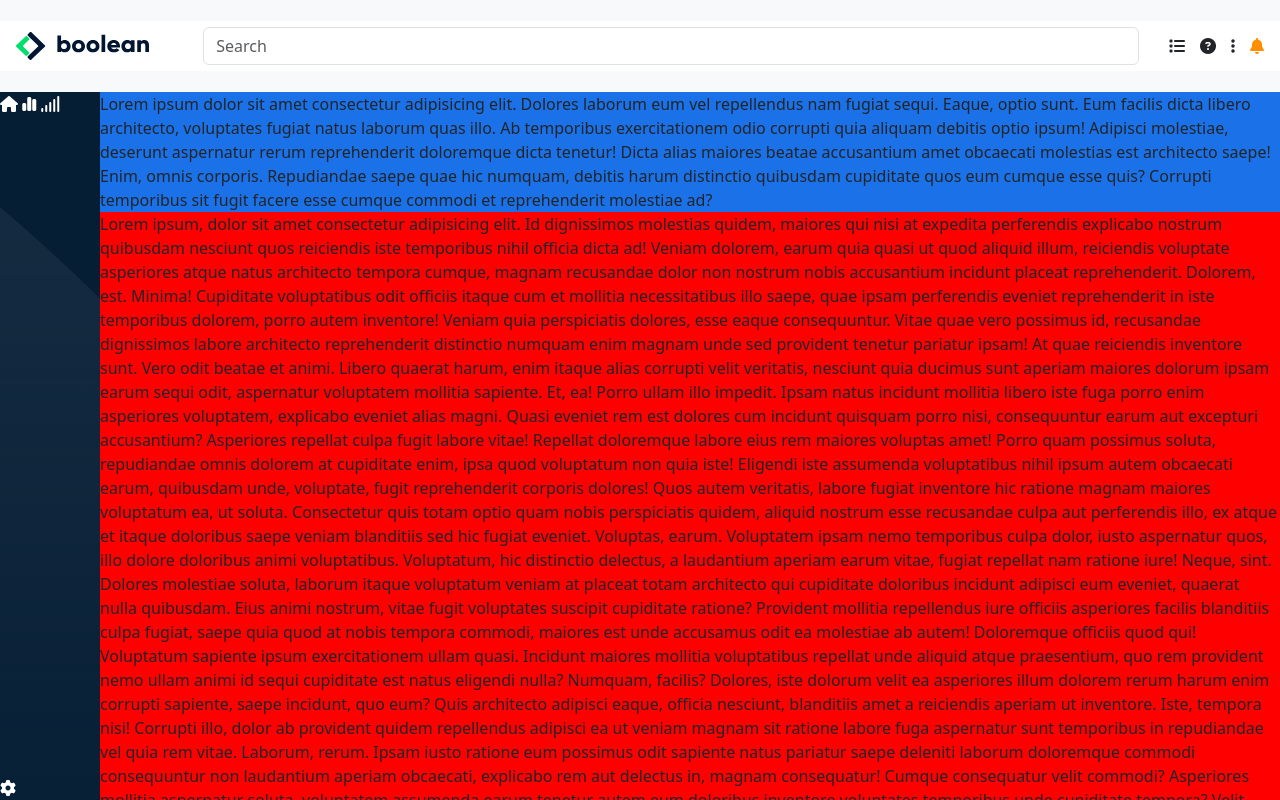
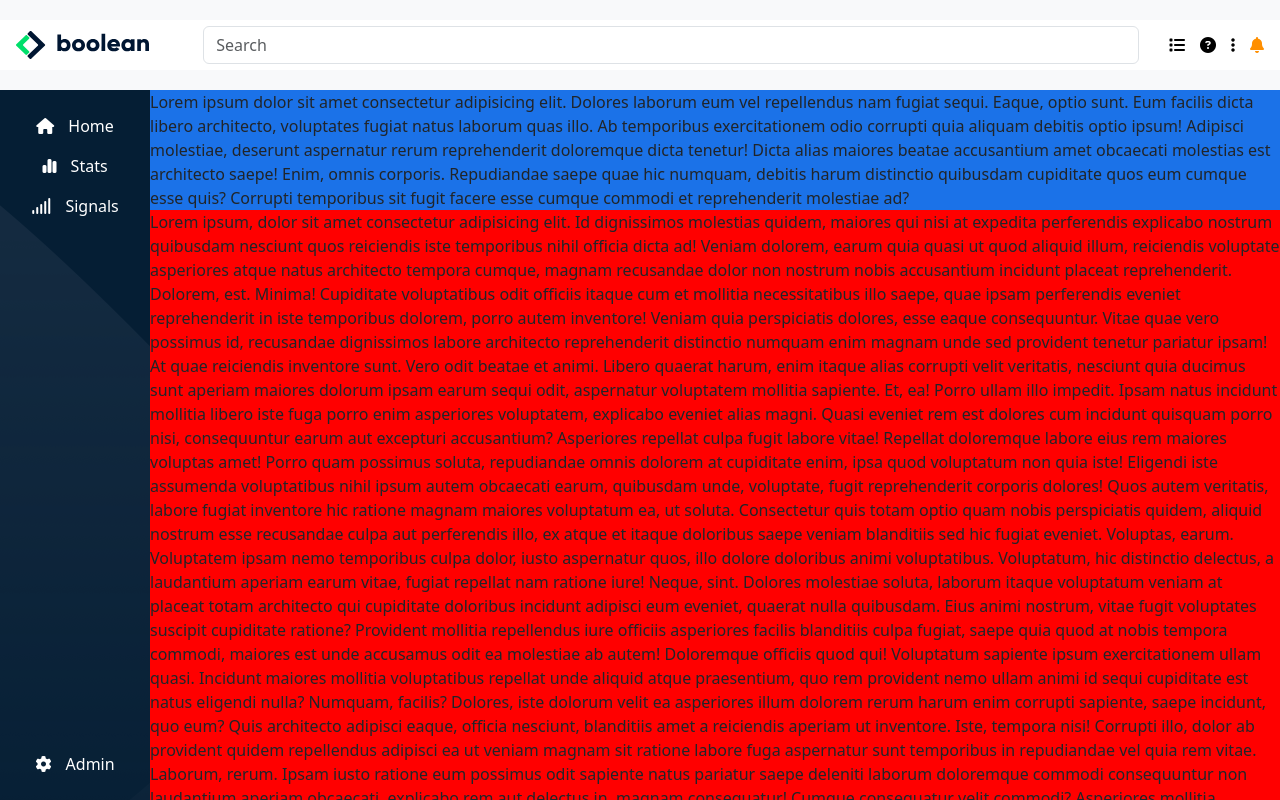
Before and after one commit to emilianogastaldo/html-css-bootstrap-dashboard, a plain HTML site: page index.html in a window 1280 px wide. Drawn offline with nearby package versions, Linux system fonts and the light colour scheme.

Commit message:
added sidebar

```diff
--- a/css/style.css
+++ b/css/style.css
@@ -4,7 +4,10 @@ body{
     background-color: aliceblue;
 }
 
-
+a{
+    color: black;
+    text-decoration: none;
+}
 /*UTLITIES*/
 .color-gold{
     color: #FF8F00;
@@ -20,7 +23,7 @@ body{
 /*HEADER BODY*/
 #header-body{
     background-color: #F8F9FA;
-    padding: 21px 0;
+    padding: 20px 0;
 }
 .logo-img{
     flex-basis: 15%;
@@ -36,17 +39,24 @@ body{
 /*MAIN*/
 main{
     background-color: blueviolet;
-    height: calc(100vh - 92px);
+    height: calc(100vh - 90px);
     display: flex;
 }
 
+/*LAVORO SULLA SIDEBAR*/
 #sidebar-main{
     background-image: url(../img/sidebar-bg.png);
     background-color: #051E34;
-    width: 100px;
+    width: 90px;
     flex-shrink: 0;
 }
 
+#sidebar-main a{
+    color: white;
+}
+#sidebar-main i{
+    margin-right: 10px;
+}
 
 /*CONTENT*/
 #content-main{
@@ -58,3 +68,14 @@ main{
 #header-content{
     background-color: #1B72E8 ;
 }
+
+
+
+
+
+/*MEDIA QUERY*/
+@media screen and (min-width: 992px){
+    #sidebar-main{
+        width: 150px;
+    }
+}
--- a/index.html
+++ b/index.html
@@ -27,22 +27,34 @@
                 <input class="form-control me-2" type="search" placeholder="Search" aria-label="Search">
             </form>
             <div class="nav-icons">
-                <i class="fa-solid fa-list d-none d-lg-block"></i>
-                <i class="fa-solid fa-circle-question d-none d-lg-block"></i>
-                <i class="fa-solid fa-ellipsis-vertical d-none d-lg-block"></i>
-                <i class="fa-solid fa-bell color-gold"></i>
+                <a href="#"><i class="fa-solid fa-list d-none d-lg-block"></i></a>
+                <a href="#"><i class="fa-solid fa-circle-question d-none d-lg-block"></i></a>
+                <a href="#"><i class="fa-solid fa-ellipsis-vertical d-none d-lg-block"></i></a>
+                <a href="#"><i class="fa-solid fa-bell d-block color-gold"></i></a>
             </div>
           </nav>
     </header>
     <main>
-        <nav id="sidebar-main" class="text-white d-flex flex-column justify-content-between">
-            <div class="sidebar-top">
-                <i class="fa-solid fa-house"></i>
-                <i class="fa-solid fa-chart-simple"></i>
-                <i class="fa-solid fa-signal"></i>
+        <nav id="sidebar-main" class="d-flex flex-column justify-content-between align-items-center py-4">
+            <div class="sidebar-top d-flex flex-column gap-3 align-items-center">
+                <a href="#">
+                    <i class="fa-solid fa-house"></i>
+                    <span class="d-none d-lg-inline">Home</span>
+                </a>
+                <a href="#">
+                    <i class="fa-solid fa-chart-simple"></i>
+                    <span class="d-none d-lg-inline">Stats</span>
+                </a>
+                <a href="#">
+                    <i class="fa-solid fa-signal"></i>
+                    <span class="d-none d-lg-inline">Signals</span>
+                </a>
             </div>
             <div class="sidebar-bottom">
-                <i class="fa-solid fa-gear"></i>
+                <a href="#">
+                    <i class="fa-solid fa-gear"></i>
+                    <span class="d-none d-lg-inline">Admin</span>
+                </a>
             </div>
         </nav>
 
```
